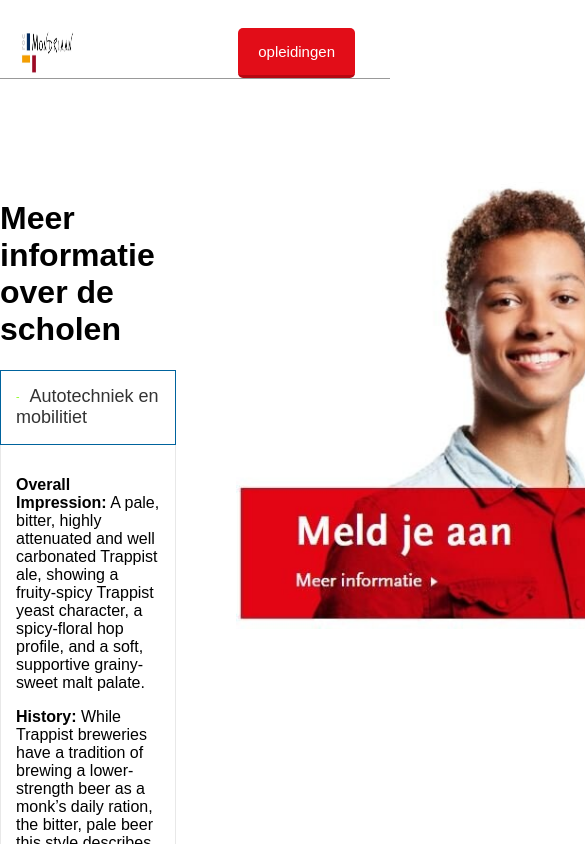
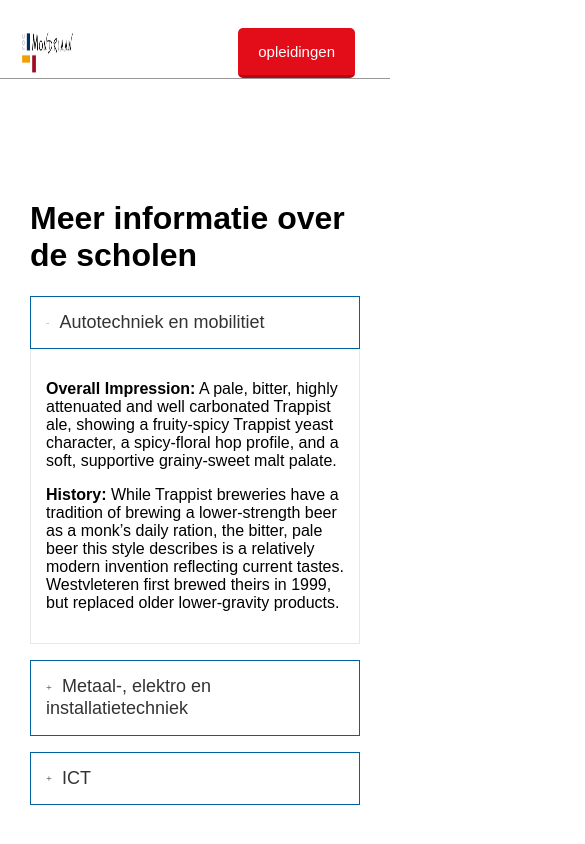
Before and after one commit to marvinw2000/kieswijzer, a Vue app in the folder kieswijzer1.1/: page /informatie in a window 390 px wide. Shown: the top 844 px of the page, 585 px wide, since content can reach past the window. Built offline with nearby package versions, Linux system fonts and the light colour scheme.

Commit message:
media query aangepast informatie pagina

```diff
--- a/kieswijzer1.1/src/components/Informatie.vue
+++ b/kieswijzer1.1/src/components/Informatie.vue
@@ -35,10 +35,7 @@
     </div>
     <div class="aanmeld-blok">
       <img src="../assets/meldJeAan.jpg" alt="aanmelden" onclick="window.location.href='https://rocmondriaan.nl/alle-opleidingen'" height="500">
-
     </div>
-
-
   </div>
 </template>
 
@@ -58,10 +55,8 @@
   display: grid;
   grid-template-columns: 45% 50%;
   margin-top:50px;
-}
-
-.aanmeld-blok{
-  margin-left: 60px;
+  margin-left: 30px;
+  margin-right: 30px;
 }
 
 .section{
@@ -139,4 +134,17 @@
   color:lawngreen;
 }
 
+
+@media screen and (max-width: 768px){
+  .container{
+    grid-template-columns: minmax(0,1fr);
+  }
+}
+
+@media screen and (max-width: 480px){
+  .container {
+    grid-template-columns: minmax(0, 1fr);
+  }
+}
+
 </style>
```
Lines whose indentation alone changed are shown as unchanged.
